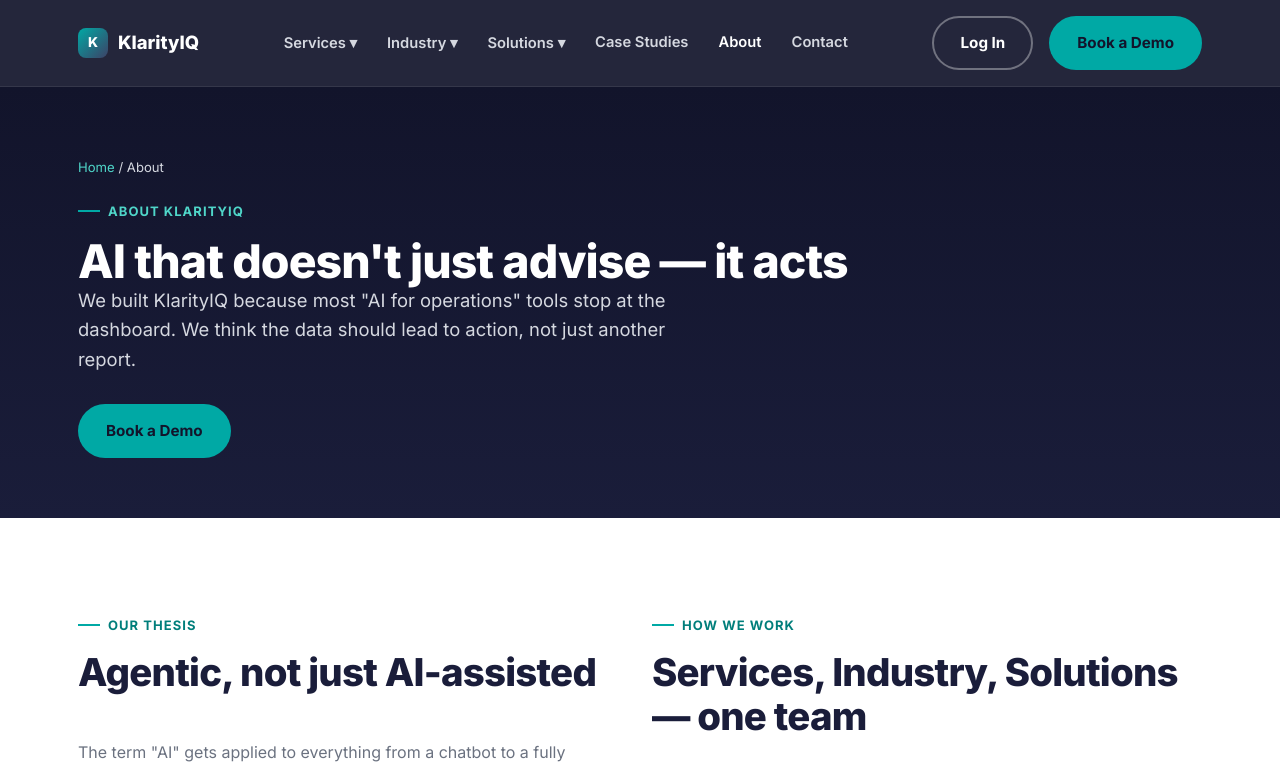
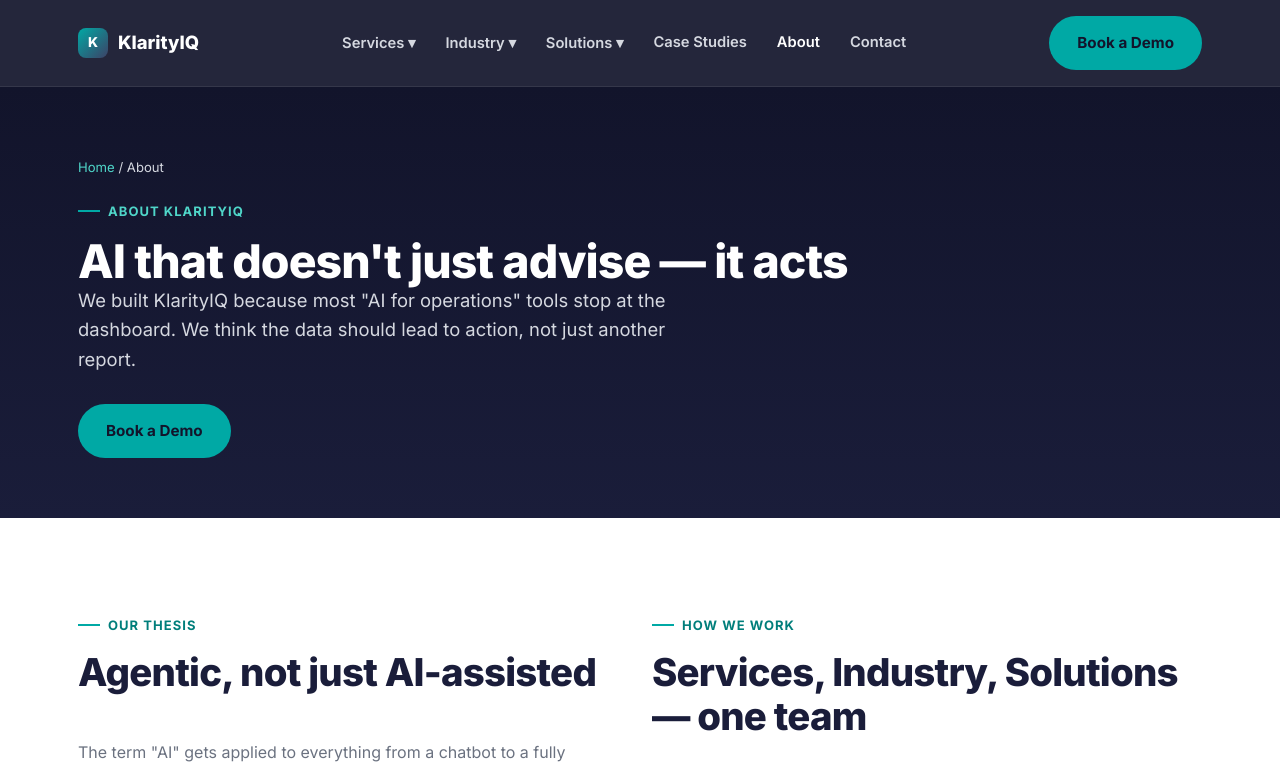
Before and after one commit to klarityiq04-wq/klarityiq-web, a React (Create React App) app: page /about in a window 1280 px wide. Shown: the top 770 px of the page. Built offline with nearby package versions, Linux system fonts and the light colour scheme.

Commit message:
remove login button

```diff
--- a/src/components/Header.jsx
+++ b/src/components/Header.jsx
@@ -45,7 +45,6 @@
           ))}
         </div>
         <div className="nav-cta">
-          <Link to="/contact" className="btn btn-outline">Log In</Link>
           <Link to="/contact" className="btn btn-primary">Book a Demo</Link>
           <button
             type="button"
--- a/src/data/nav.js
+++ b/src/data/nav.js
@@ -57,7 +57,6 @@
       { to: "/contact", label: "Contact" },
       { to: "#", label: "Careers" },
       { to: "/contact", label: "Book a Demo" },
-      { to: "/contact", label: "Log In" },
     ],
   },
 ];
--- a/src/index.css
+++ b/src/index.css
@@ -176,7 +176,6 @@
   .nav-dropdown-panel { display: block; position: static; box-shadow: none; background: transparent; width: 100%; padding: 0 0 0 12px; }
   .nav-dropdown-panel a { color: var(--grey-300); padding: 8px 0; }
   .nav-toggle { display: block; }
-  .nav-cta .btn-outline { display: none; }
 }
 
 /* ---------- Hero ---------- */
```
